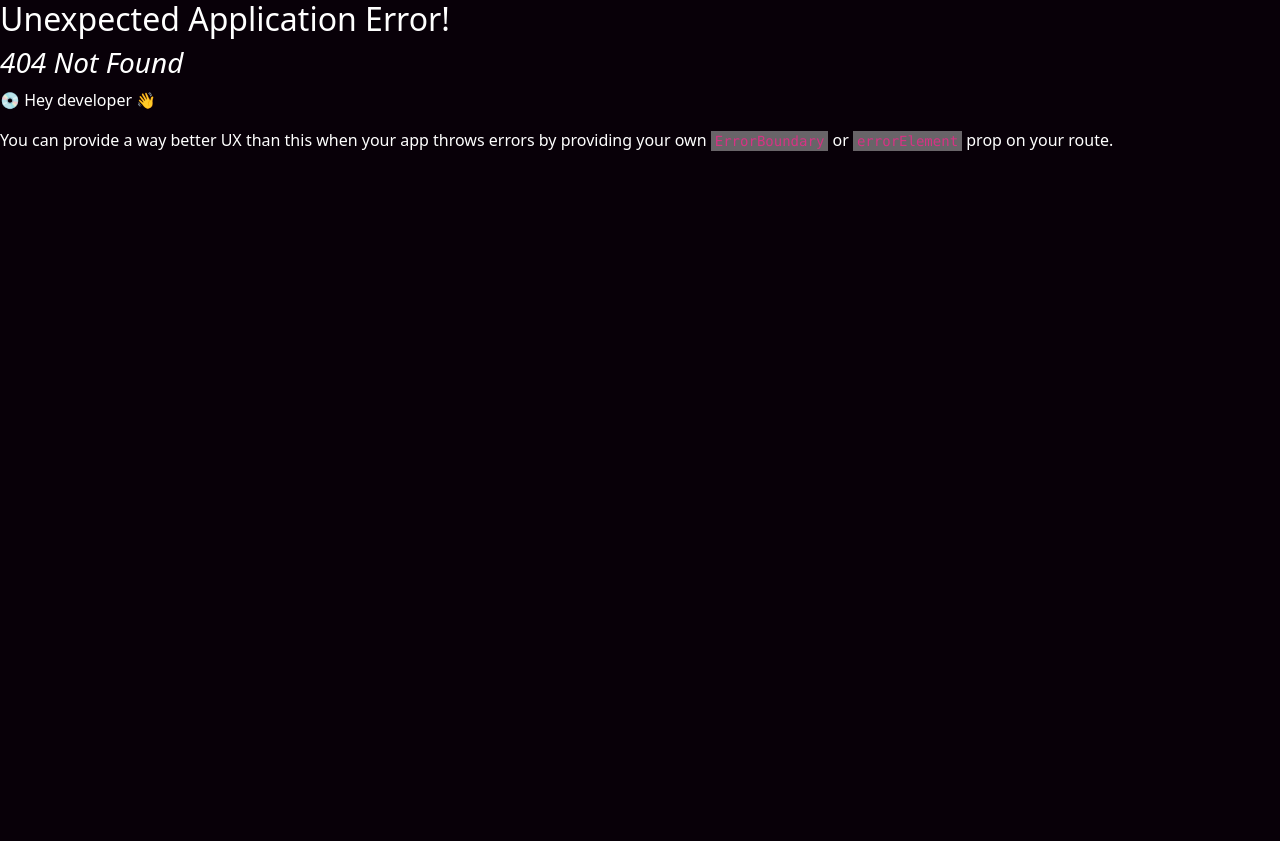
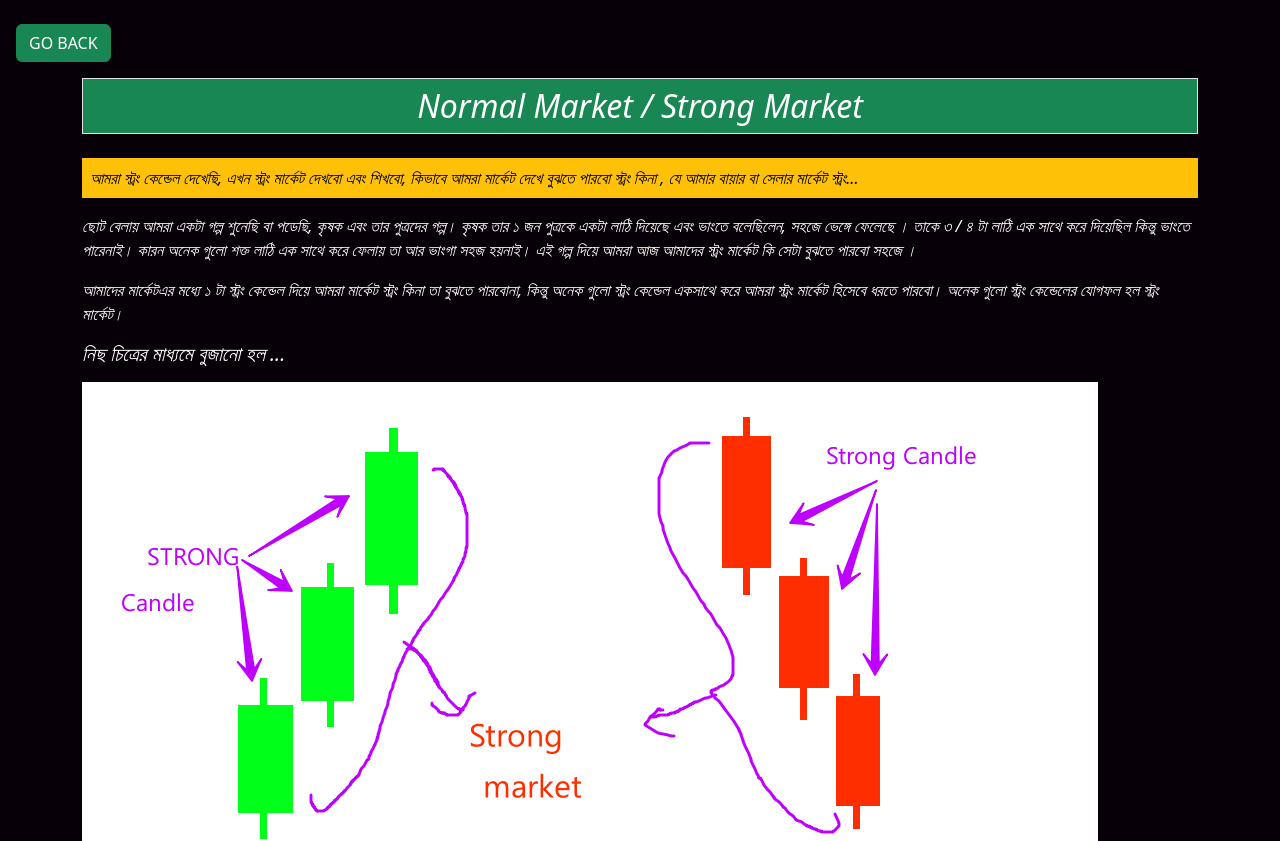
Before and after one commit to fahimsadnan99/learnerForntEnd, a React (Vite) app: page /normalMarket in a window 1280 px wide. Before the commit this address had no page. Shown: the top 841 px of the page. Before the commit the page ends 800 px from the top, so only its background shows below. Built offline with nearby package versions, Linux system fonts and the light colour scheme.

Commit message:
strong market

```diff
--- /dev/null
+++ b/src/component/OTC/NormalMarket/index.jsx
@@ -0,0 +1,37 @@
+import React from "react";
+import ComponentWrapper from "../../UniversalComponent/ComponentWrapper";
+import StrongMarket from "../../../assets/img/otc/StrongMarket/StrongMarket.png"
+
+
+const index = () => {
+  return (
+    <ComponentWrapper title="Normal Market / Strong Market" url="">
+      <p className="bg-warning text-black mt-4 p-2">
+        আমরা স্ট্রং কেন্ডেল দেখেছি, এখন স্ট্রং মার্কেট দেখবো এবং শিখবো, কিভাবে
+        আমরা মার্কেট দেখে বুঝতে পারবো স্ট্রং কিনা , যে আমার বায়ার বা সেলার
+        মার্কেট স্ট্রং...
+      </p>
+
+      <p>
+        ছোট বেলায় আমরা একটা গল্প শুনেছি বা পডেছি, কৃষক এবং তার পুত্রদের গল্প।
+        কৃষক তার ১ জন পুত্রকে একটা লাঠি দিয়েছে এবং ভাংতে বলেছিলেন, সহজে ভেঙ্গে
+        ফেলেছে । তাকে ৩ / ৪ টা লাঠি এক সাথে করে দিয়েছিল কিন্তু ভাংতে পারেনাই।
+        কারন অনেক গুলো শক্ত লাঠি এক সাথে করে ফেলায় তা আর ভাংগা সহজ হয়নাই। এই
+        গল্প দিয়ে আমরা আজ আমাদের স্ট্রং মার্কেট কি সেটা বুঝতে পারবো সহজে ।
+      </p>
+
+      <p>
+        আমাদের মার্কেটএর মধ্যে ১ টা স্ট্রং কেন্ডেল দিয়ে আমরা মার্কেট স্ট্রং কিনা
+        তা বুঝতে পারবোনা, কিন্তু অনেক গুলো স্ট্রং কেন্ডেল একসাথে করে আমরা স্ট্রং
+        মার্কেট হিসেবে ধরতে পারবো। অনেক গুলো স্ট্রং কেন্ডেলের যোগফল হল স্ট্রং মার্কেট।
+      </p>
+      <h5>নিছ চিত্রের মাধ্যমে বুজানো হল ...</h5>
+
+      <img src={StrongMarket} alt="Strong market" className="img-fluid py-2"/>
+
+      <h5 className="text-black bg-warning p-2">মিনিমাম ৩ বা তার অদিক কেন্ডেলের যোগফল মিলে আমরা স্ট্রং মার্কেট ধরবো </h5>
+    </ComponentWrapper>
+  );
+};
+
+export default index;
--- a/src/component/Route.jsx
+++ b/src/component/Route.jsx
@@ -11,6 +11,7 @@ import WeakCandle from "../component/OTC/WeakCandle"
 import Symmetrical from "../component/OTC/Symmetrical"
 import OrderFlow from "../component/OTC/OrderFlow"
 import DisorderFlow from "../component/OTC/DisorderFlow"
+import NormalMarket from "../component/OTC/NormalMarket"
 
 
 
@@ -61,6 +62,10 @@ export const Route = createBrowserRouter([
             path : "/disorderFlow",
             element : <DisorderFlow></DisorderFlow>
         },
+        {
+            path : "/normalMarket",
+            element : <NormalMarket></NormalMarket>
+        },
     ]
     }
 ])
```
Also changed, not shown: src/assets/img/otc/StrongMarket/StrongMarket.png (added).
